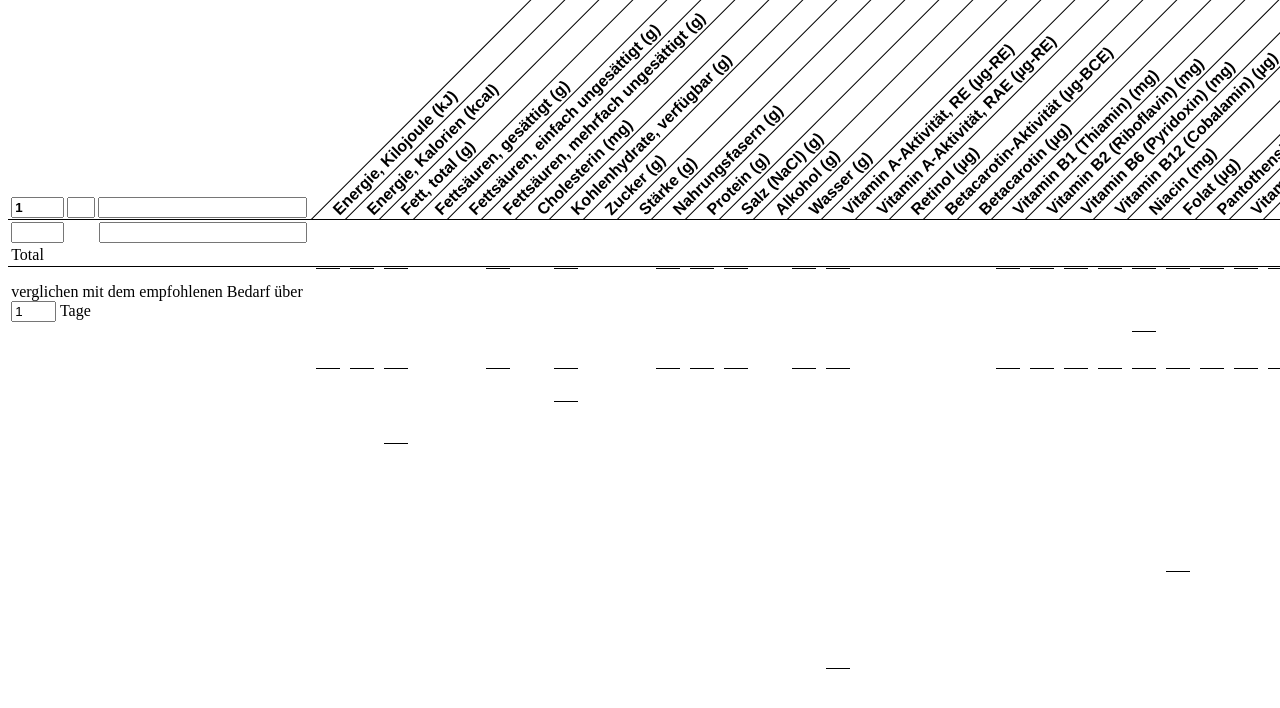
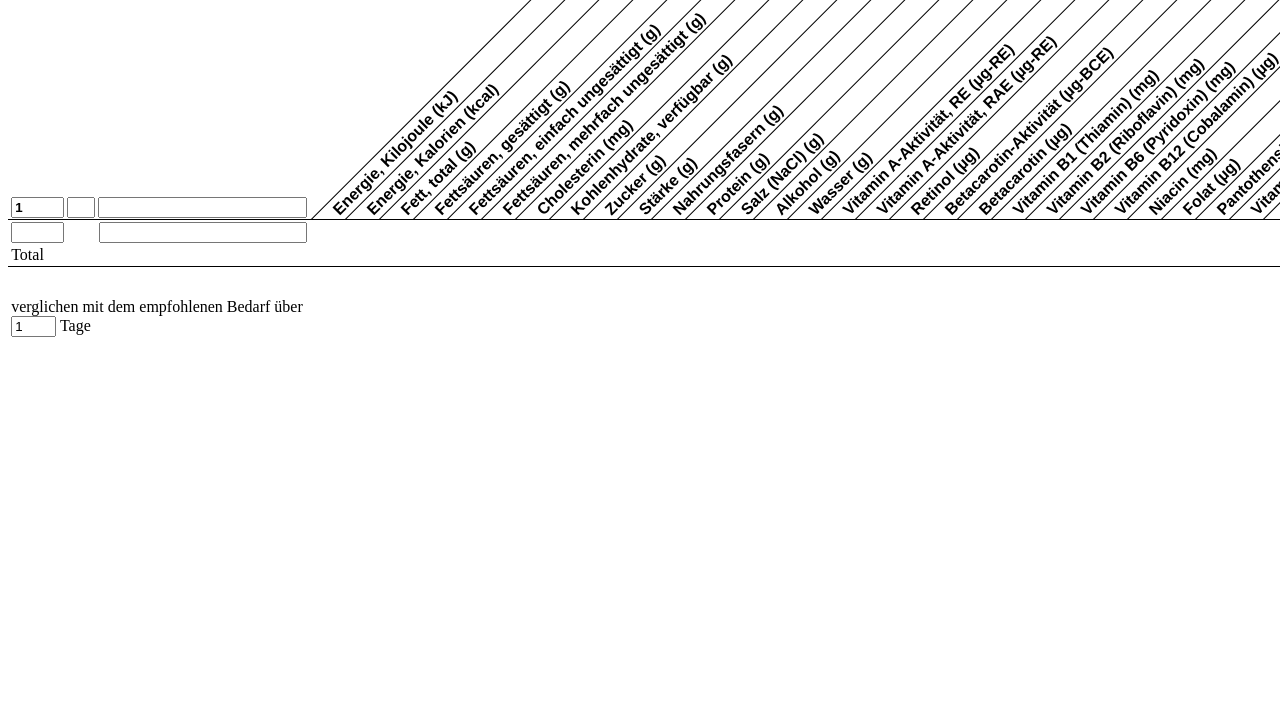
Before and after one commit to meriton42/essen, an Angular app: page / in a window 1280 px wide. Shown: the top 708 px of the page. Built offline with nearby package versions, Linux system fonts and the light colour scheme.

Commit message:
simplifiy display of coverage indicator
now that range is shown in color, the horizonal lines were redundant clutter

```diff
--- a/src/app/app.component.html
+++ b/src/app/app.component.html
@@ -34,9 +34,9 @@
   </tbody>
   <tfoot>
     <tr>
-      <td style="padding-top: 1em; vertical-align: top;">verglichen mit dem empfohlenen Bedarf über <input type="number" min="0" [(ngModel)]="days" style="width: 5ch"> Tage</td>
+      <td>verglichen mit dem empfohlenen Bedarf über <input type="number" min="0" [(ngModel)]="days" style="width: 5ch"> Tage</td>
       @for (name of nutrientNames; track $index) {
-        <td style="vertical-align: top;">
+        <td style="vertical-align: top; padding-top: 0">
           <coverage-indicator [report]="bedarf.coverageReport(recipe.nutrients[$index] / days, name)"></coverage-indicator>
         </td>
       }
--- a/src/app/coverage-indicator.component.ts
+++ b/src/app/coverage-indicator.component.ts
@@ -18,12 +18,7 @@ import { CoverageReport} from "./bedarf";
 		@let r = report();
 		@if (r) {
 			<div style="position: relative; min-height: 101px; width: 3ch; margin-left: auto; margin-right: auto;">
-				<hr style="top: 0">
-				<hr style="top: 100px">
-				@if (r.maxAt) {
-					<hr [style.top]="y(r.maxAt)">
-				}
-				<div style="margin-left: 2px; margin-right: 2px">
+				<div>
 					@if (r.maxAt && r.coverage > r.maxAt) {
 						<div style="background-color: forestgreen" [style.height]="y(r.maxAt)"></div>
 						<div style="background-color: orange" [style.height]="y(r.coverage - r.maxAt)"></div>
```
